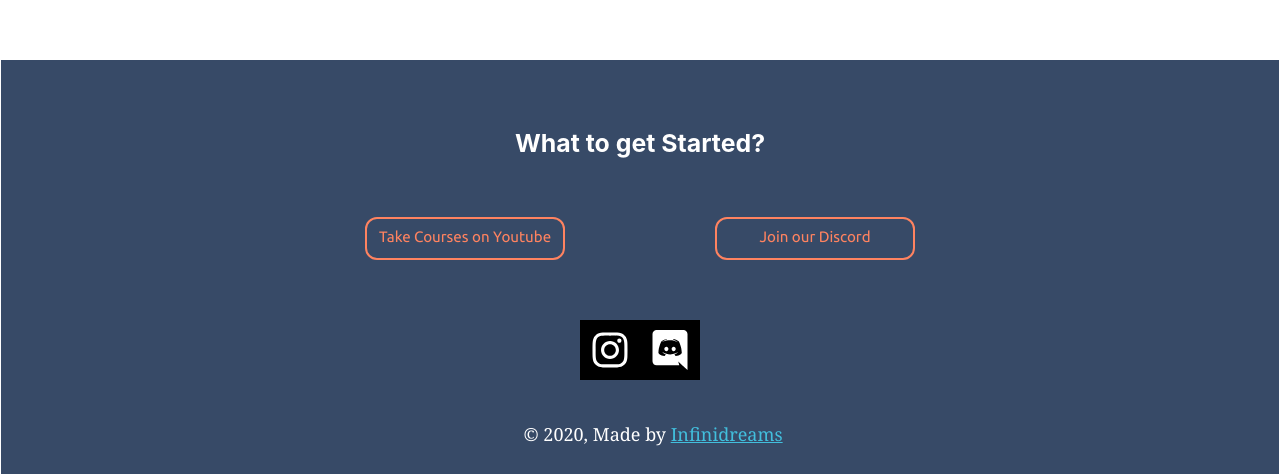
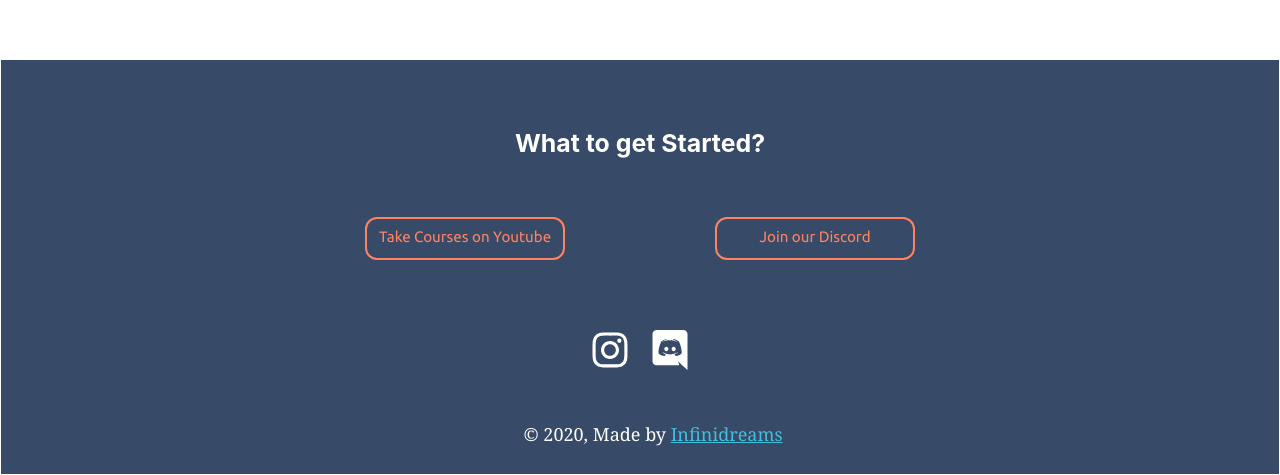
Before and after one commit to Bruce-Hopkins/Coding-Saturn, a Gatsby site: page / in a window 1280 px wide. Shown: the part 1444-1919 px from the top of the page. Built offline with nearby package versions, Linux system fonts and the light colour scheme; Gatsby itself is replaced by a stand-in of ours.

Commit message:
Changed icons colors

```diff
--- a/src/components/index.css
+++ b/src/components/index.css
@@ -146,6 +146,5 @@
 .contact-links a { transition: 0.3s;}
 .contact-links a:hover { transform: translateY(-4px);}
 
-#instagram-icon { background-color:black; color: white;}
-#videos-icon{ background-color: black; color: white; font-size:22px}
-#discord-icon{color: white; background-color: black;}
+#instagram-icon { background-color:rgba(42, 26, 23, 0); color: white;}
+#discord-icon{color: white; background-color: rgba(42, 26, 23, 0);}
```
